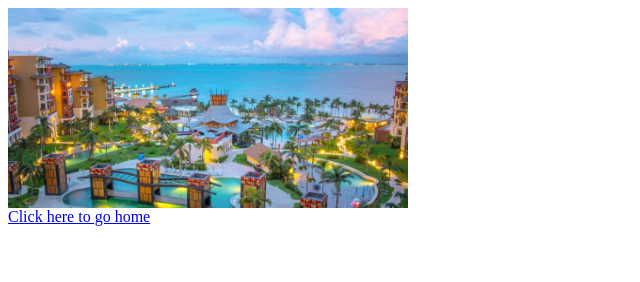
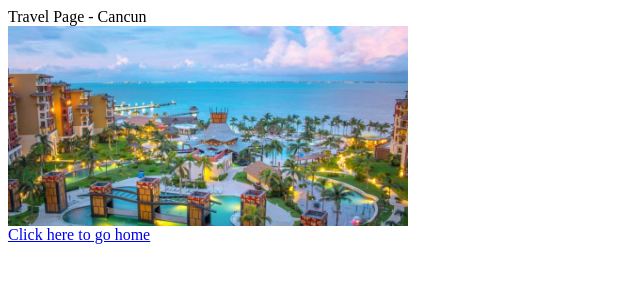
Before and after one commit to allisonpr/allisonpr.github.io, a plain HTML site: page travel.html in a window 1280 px wide. Shown: the whole page, without its empty margins (0-640 px from the left). Drawn offline with Linux system fonts and the light colour scheme.

Commit message:
Update travel.html

```diff
--- a/travel.html
+++ b/travel.html
@@ -1,9 +1,10 @@
 <html>
   <head>
-    <title>Travel Page - Cancun </title>
+    <tittle> Travel Page - Cancun </tittle>
   </head>
 
   <body>
+    <br>
     <a href="cancun 2.jpeg">
   <img src="cancun 2.jpeg" title="Cancun Picture #2"width="400" height="200">
     </a>
```
